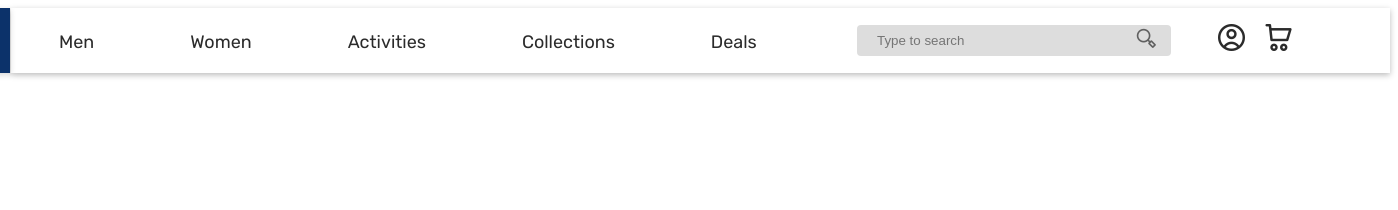
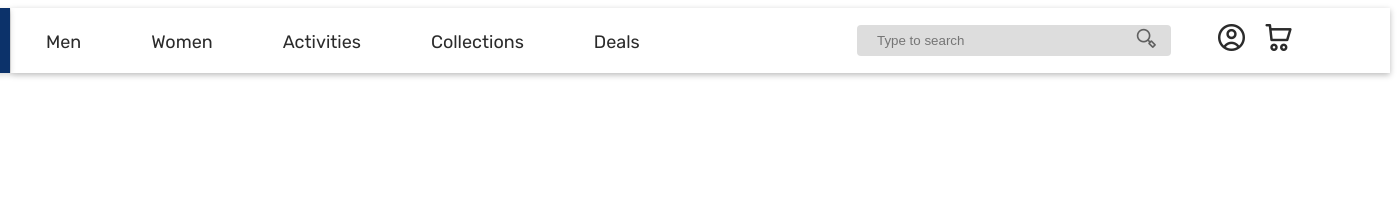
Before and after one commit to eliashenriksen/Elias_Henriksen_Noroff_Repo1, a plain HTML site: page index.html in a window 1536 px wide. Shown: the top 210 px of the page, 138-1536 px from the left. Drawn offline with nearby package versions, Linux system fonts and the light colour scheme; files whose address does not match are found by name.

Commit message:
Update styles.css

```diff
--- a/css/styles.css
+++ b/css/styles.css
@@ -574,3 +574,17 @@
   /* outline: solid rgb(0, 255, 42); */
   margin-bottom: 50px;
 }
+
+@media only screen and (min-width: 1440px) {
+  nav li {
+    padding: 21px 40px 21px 40px;
+    /*outline: solid rgb(234, 0, 255);*/
+  }
+}
+
+@media only screen and (min-width: 1366px) {
+  nav li {
+    padding: 21px 35px 21px 35px;
+    /*outline: solid rgb(234, 0, 255);*/
+  }
+}
```
